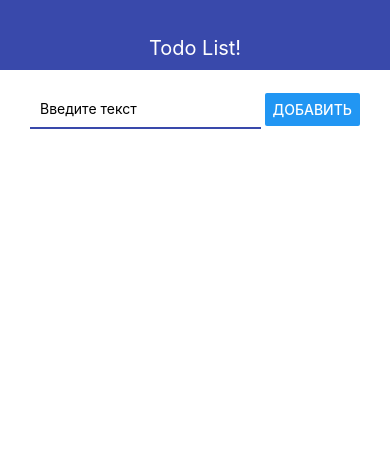
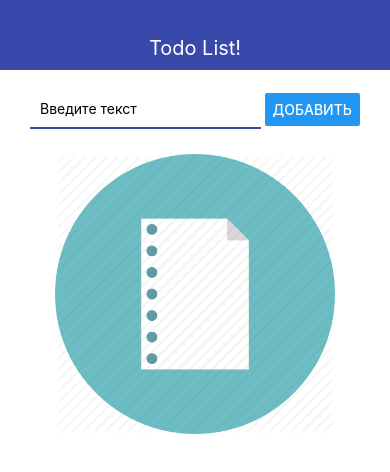
Before and after one commit to KurochkaNikita/react-native-todo-list, a React Native app: screen / in a window 390 px wide. Shown: the top 472 px of the page. Built offline with nearby package versions, Linux system fonts and the light colour scheme.

Commit message:
finish basic logic

```diff
--- a/App.js
+++ b/App.js
@@ -1,15 +1,15 @@
-import React, { useState } from 'react';
-import { StyleSheet, Text, View, FlatList, Alert } from 'react-native';
-import { NavBar } from "./src/components/NavBar";
-import {MainScreen } from "./src/screens/MainScreen";
+import React, {useState} from 'react';
+import {StyleSheet, Text, View, FlatList, Alert} from 'react-native';
+import {NavBar} from "./src/components/NavBar";
+import {MainScreen} from "./src/screens/MainScreen";
 import {TodoScreen} from "./src/screens/TodoScreen";
 
 export default function App() {
-  const [ todoId, setTodoId ] = useState(null);
-  const [ todos, setTodo ] = useState([]);
+  const [todoId, setTodoId] = useState(null);
+  const [todos, setTodo] = useState([]);
 
   const addTodo = (title) => {
-    setTodo((prevState)=> [
+    setTodo((prevState) => [
       ...todos, {
         id: Date.now().toString(),
         title,
@@ -38,14 +38,21 @@ export default function App() {
     );
   };
 
+  const updateTodo = (id, title) => {
+    setTodo(prevState => prevState.map(todo => {
+      if (todo.id === id) {
+        todo.title = title
+      }
+      return todo;
+    }))
+  };
+
   let content = <MainScreen todos={todos} removeTodo={removeTodo} addTodo={addTodo} onOpen={setTodoId}/>;
 
-  if(todoId) {
+  if (todoId) {
     const todo = todos.find(todo => todo.id === todoId);
-    content = <TodoScreen onRemove={removeTodo} goBack={() => setTodoId(null)} todo={todo}/>
+    content = <TodoScreen onSave={updateTodo} onRemove={removeTodo} goBack={() => setTodoId(null)} todo={todo}/>
   }
-
-  console.log('todoId', todoId)
 
   return (
     <View>
--- /dev/null
+++ b/src/components/EditModal.js
@@ -0,0 +1,59 @@
+import React, {useState} from 'react';
+import {View, StyleSheet, TextInput, Button, Modal, Alert } from 'react-native';
+import {THEME} from "./../theme";
+
+export const EditModal = ({isVisible, onVisible, value, onSave}) => {
+  const [title, setTitle] = useState(value)
+
+  const saveHandler = () => {
+    if(title.trim().length < 3) {
+      Alert.alert("Error!","Title is so short")
+    } else {
+      onSave(title)
+    }
+  };
+
+  return (
+    <Modal
+      visible={isVisible}
+      animationType='slide'
+      transparent={false}
+    >
+      <View style={styles.wrap}>
+        <TextInput
+          style={styles.input}
+          placeholder={'test'}
+          autoCapitalize='none'
+          autoCorrect={false}
+          maxLength={64}
+          value={title}
+          onChangeText={setTitle}
+        />
+        <View style={styles.buttons}>
+          <Button title="Cancel" onPress={() => onVisible(false)} color={THEME.DANGER_COLOR}/>
+          <Button title="Save" onPress={saveHandler}/>
+        </View>
+      </View>
+    </Modal>
+  )
+};
+
+const styles = StyleSheet.create({
+  wrap: {
+    flex: 1,
+    justifyContent: 'center',
+    alignItems: 'center',
+  },
+  input: {
+    padding: 10,
+    borderBottomColor: THEME.MAIN_COLOR,
+    borderBottomWidth: 2,
+    width: '80%'
+  },
+  buttons: {
+    width: '100%',
+    marginTop: 10,
+    flexDirection: 'row',
+    justifyContent: 'space-around'
+  }
+})
--- a/src/screens/MainScreen.js
+++ b/src/screens/MainScreen.js
@@ -1,25 +1,48 @@
 import React from 'react';
-import {StyleSheet, View, Text, FlatList} from "react-native";
+import {StyleSheet, View, Text, FlatList, Image} from "react-native";
 import {AddTodo} from "../components/AddTodo";
 import {Todo} from "../components/Todo";
 
 export const MainScreen = ({todos, addTodo, removeTodo, onOpen}) => {
 
+  let context = <FlatList
+    keyExtractor={(item) => item.id.toString()}
+    data={todos}
+    contentContainerStyle={{paddingBottom: 200}} // fixing issue with showing last items
+    renderItem={({item: {title, id}}) => (
+      <Todo title={title} id={id} removeTodo={removeTodo} onOpen={onOpen}/>
+    )}
+  />;
+
+  if (!context.length) {
+    context = (
+      <View style={styles.imageWrapper}>
+        <Image
+          style={styles.image}
+          source={require('./../../assets/no-items.png')}
+        />
+      </View>
+    )
+  }
+
   return (
     <View>
       <AddTodo onSubmit={addTodo}/>
-      <FlatList
-        keyExtractor={(item) => item.id.toString()}
-        data={todos}
-        contentContainerStyle={{paddingBottom: 200}} // fixing issue with showing last items
-        renderItem={({item: {title, id}}) => (
-          <Todo title={title} id={id} removeTodo={removeTodo} onOpen={onOpen}/>
-        )}
-      />
+      {context}
     </View>
   )
 };
 
 const styles = StyleSheet.create({
-
+  imageWrapper: {
+    alignItems: 'center',
+    justifyContent: 'center',
+    padding: 10,
+    height: 300
+  },
+  image: {
+    width: "100%",
+    height: "100%",
+    resizeMode: 'contain'
+  }
 });
--- a/src/screens/TodoScreen.js
+++ b/src/screens/TodoScreen.js
@@ -1,18 +1,31 @@
-import React from 'react';
+import React, { useState } from 'react';
 import {StyleSheet, View, Text, Button} from "react-native";
 import {THEME} from "../theme";
 import {AppCard} from "../ui/AppCard";
+import {EditModal} from "../components/EditModal";
 
-export const TodoScreen = ({todo: {id, title}, goBack, onRemove}) => {
+export const TodoScreen = ({todo: {id, title}, goBack, onRemove, onSave}) => {
+  const [ isModal, setIsModel ] = useState(false);
+
+  const saveHandler = (title) => {
+    onSave(id, title);
+    setIsModel(false);
+  }
 
   return (
     <View>
+      <EditModal
+        isVisible={isModal}
+        onVisible={setIsModel}
+        value={title}
+        onSave={saveHandler}
+      />
 
       <AppCard style={styles.card}>
         <Text style={styles.title}>{title}</Text>
         <Button
           title={'Edit'}
-          // onPress={goBack}
+          onPress={() => setIsModel(true)}
           // color={THEME.GRAY_COLOR}
         />
       </AppCard>
```
